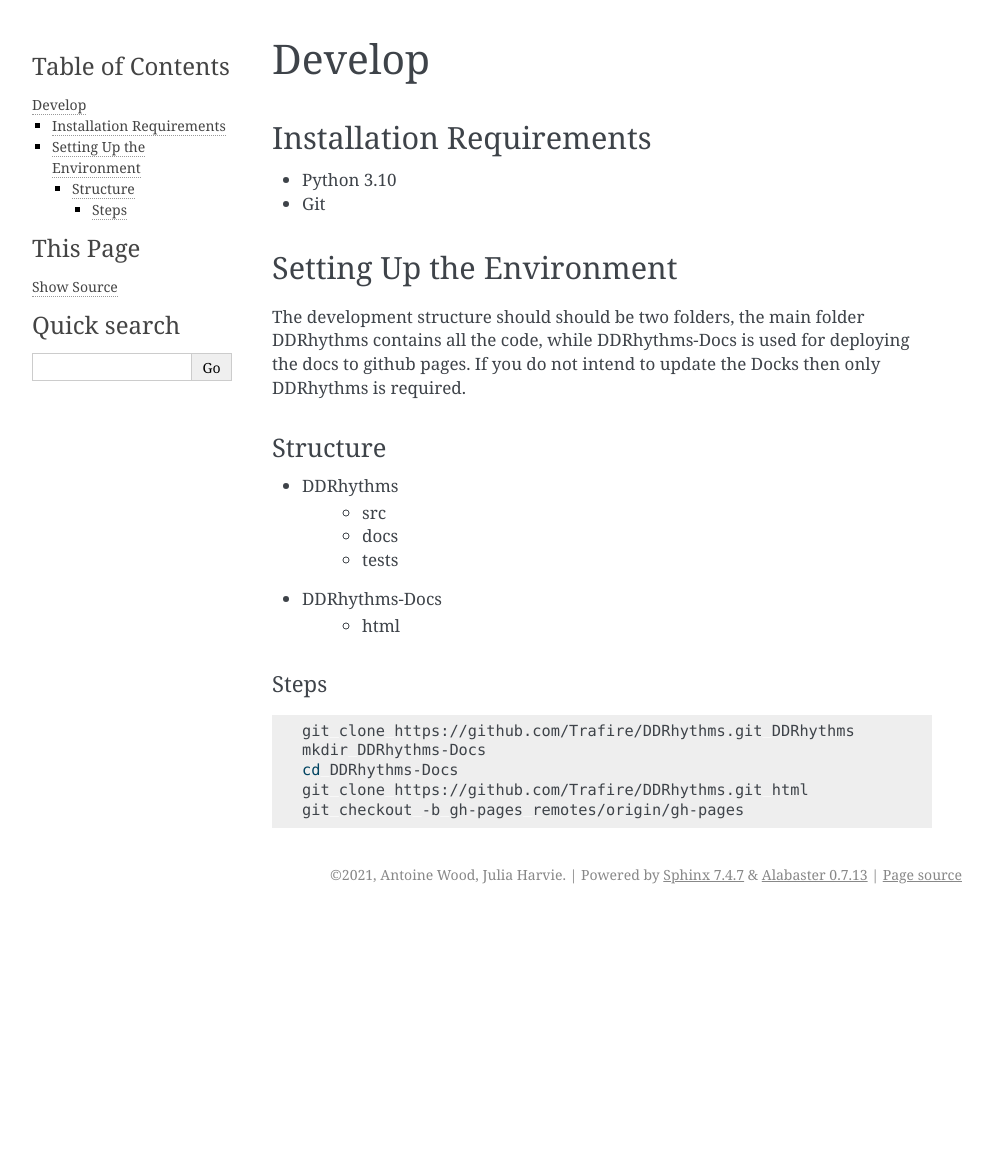
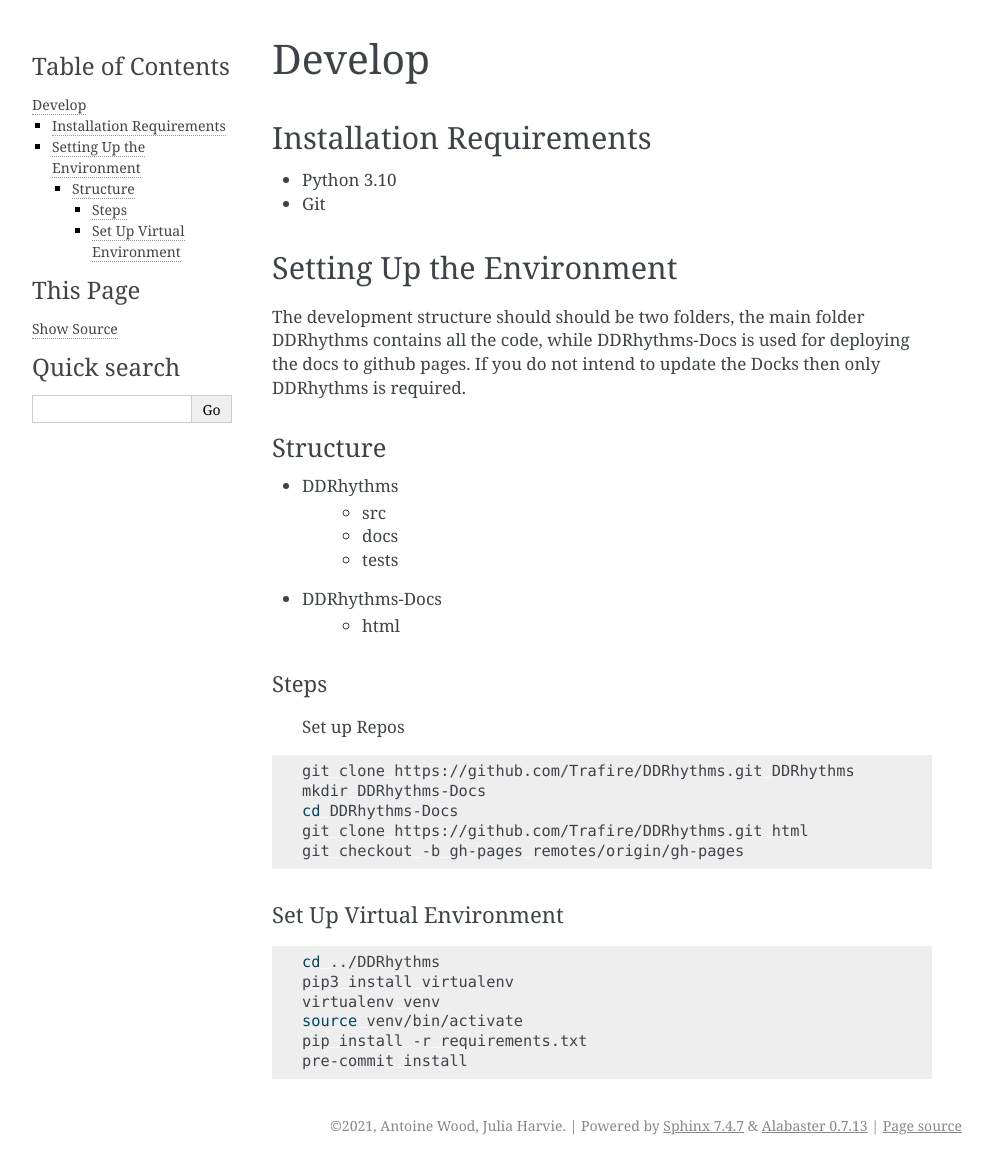
Before and after one commit to Trafire/DDRhythms, a Sphinx documentation site: the page built from docs/source/develop.rst, in a window 1280 px wide. Shown: the whole page, without its empty margins (148-1141 px from the left). Built offline with Sphinx 7.4.7, drawn with Linux system fonts in a browser that asks for light colours; pages that are not in the unit, such as notebooks, are missing from menus; before the commit the page ends 914 px from its top, so only the background shows below that.

```diff
--- a/docs/index.rst
+++ b/docs/index.rst
@@ -6,9 +6,8 @@ Welcome to Dance Dance Rhythms's documentation!
 
         ReadMe <source/includeme.rst>
         Developer Instructions <source/develop.rst>
-
-
-
+        Generating Docs <source/generate_docs.rst>
+        Code Style <source/code_style.rst>
 
 Indices and tables
 ==================
--- /dev/null
+++ b/docs/source/code_style.rst
@@ -0,0 +1,4 @@
+Code Style
+==========
+
+Coding style will be enforced by black when code is committed.
--- a/docs/source/develop.rst
+++ b/docs/source/develop.rst
@@ -8,7 +8,7 @@ Installation Requirements
 - Git
 
 Setting Up the Environment
-~~~~~
+~~~~~~~~~~~~~~~~~~~~~~~~~~
 
 The development structure should should be two folders, the main folder DDRhythms contains all the code, while DDRhythms-Docs is used for deploying the docs to github pages.
 If you do not intend to update the Docks then only DDRhythms is required.
@@ -25,6 +25,8 @@ Structure
 Steps
 _____
 
+    Set up Repos
+
 .. code-block:: bash
 
     git clone https://github.com/Trafire/DDRhythms.git DDRhythms
@@ -32,3 +34,16 @@ _____
     cd DDRhythms-Docs
     git clone https://github.com/Trafire/DDRhythms.git html
     git checkout -b gh-pages remotes/origin/gh-pages
+
+
+Set Up Virtual Environment
+__________________________
+
+.. code-block:: bash
+
+    cd ../DDRhythms
+    pip3 install virtualenv
+    virtualenv venv
+    source venv/bin/activate
+    pip install -r requirements.txt
+    pre-commit install
--- a/requirements.txt
+++ b/requirements.txt
@@ -1,3 +1,4 @@
 sphinx
 opencv-python
 black
+pre-commit
```
Also changed, not shown: docs/source/generate_docs.rst (+7 -0 lines), .pre-commit-config.yaml (added).
